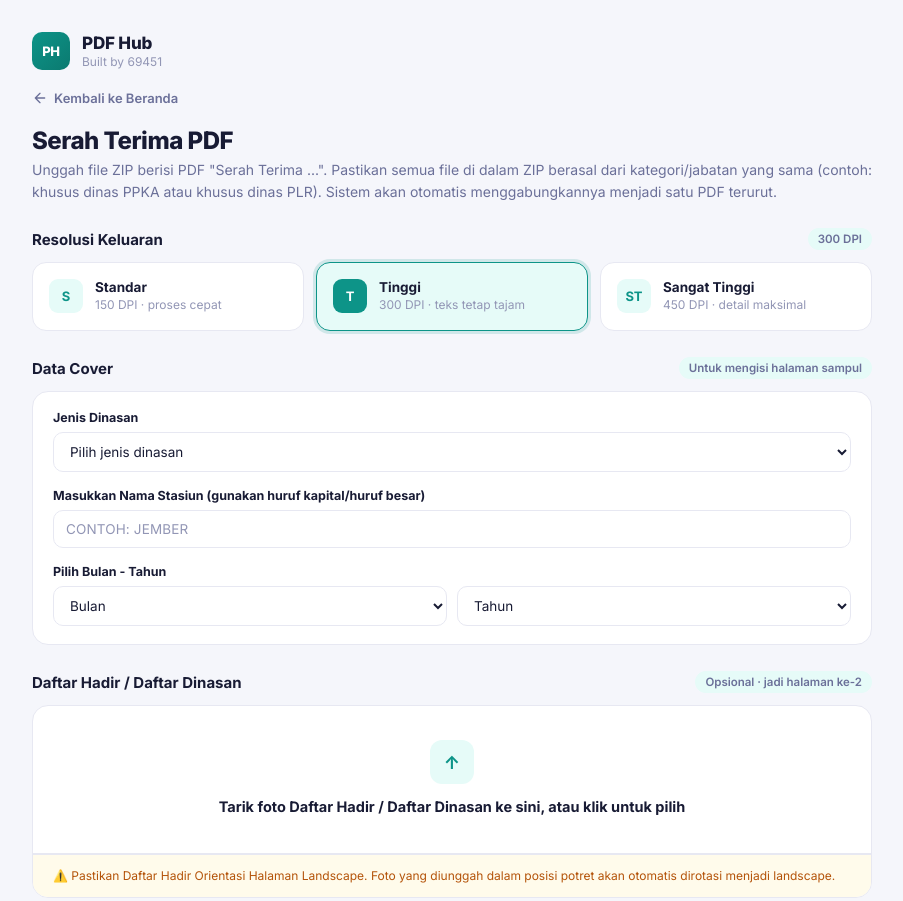
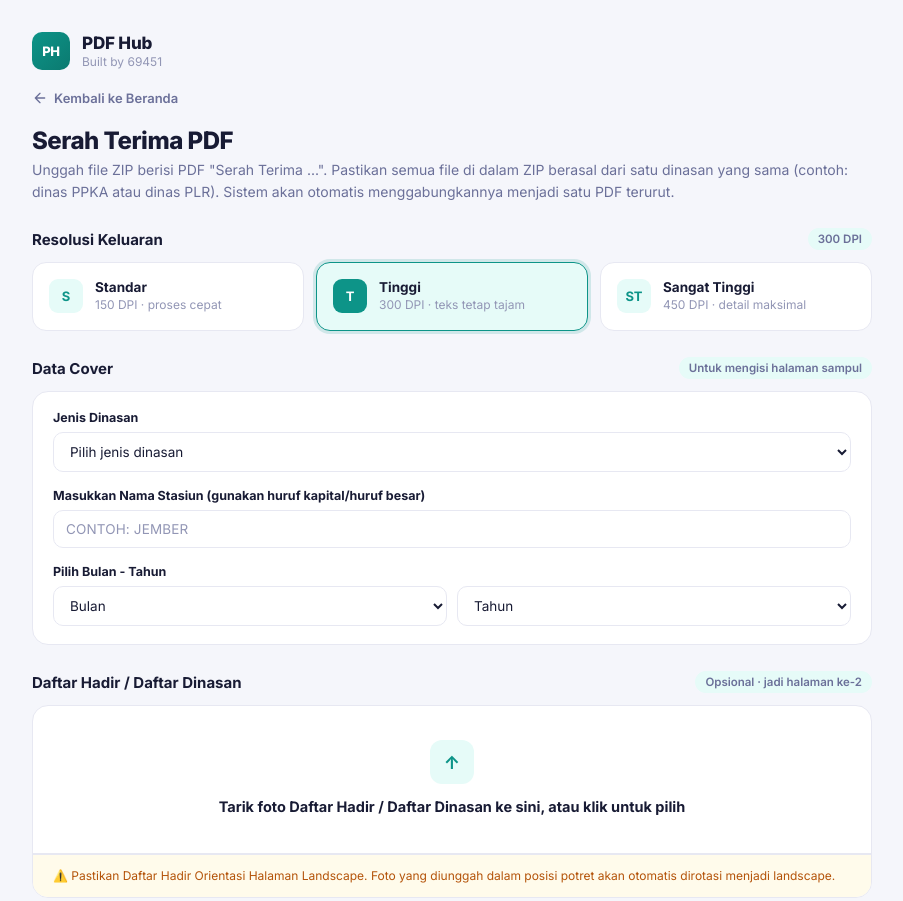
Before and after one commit to dev-kaiops9/converterpdftojpg, a plain HTML site: page serah-terima-pdf.html in a window 1280 px wide. Shown: the top 901 px of the page, without its empty margins (188-1091 px from the left). Drawn offline with nearby package versions, Linux system fonts and the light colour scheme; a script that the page names is missing.

Commit message:
Update serah-terima-pdf.html

```diff
--- a/serah-terima-pdf.html
+++ b/serah-terima-pdf.html
@@ -3,7 +3,7 @@
 <head>
 <meta charset="UTF-8">
 <meta name="viewport" content="width=device-width, initial-scale=1.0">
-<title>Serah Terima PDF — PDF Hub</title>
+<title>Serah Terima PDF</title>
 <link rel="preconnect" href="https://fonts.googleapis.com">
 <link href="https://fonts.googleapis.com/css2?family=Inter:wght@400;500;600;700;800&display=swap" rel="stylesheet">
 <script src="https://cdnjs.cloudflare.com/ajax/libs/pdf.js/3.11.174/pdf.min.js"></script>
@@ -229,7 +229,7 @@
 
   <div class="heading">
     <h1>Serah Terima PDF</h1>
-    <p>Unggah file ZIP berisi PDF "Serah Terima ...". Pastikan semua file di dalam ZIP berasal dari kategori/jabatan yang sama (contoh: khusus dinas PPKA atau khusus dinas PLR). Sistem akan otomatis menggabungkannya menjadi satu PDF terurut. </p>
+    <p>Unggah file ZIP berisi PDF "Serah Terima ...". Pastikan semua file di dalam ZIP berasal dari satu dinasan yang sama (contoh: dinas PPKA atau dinas PLR). Sistem akan otomatis menggabungkannya menjadi satu PDF terurut. </p>
   </div>
 
   <div class="section-title">
```
